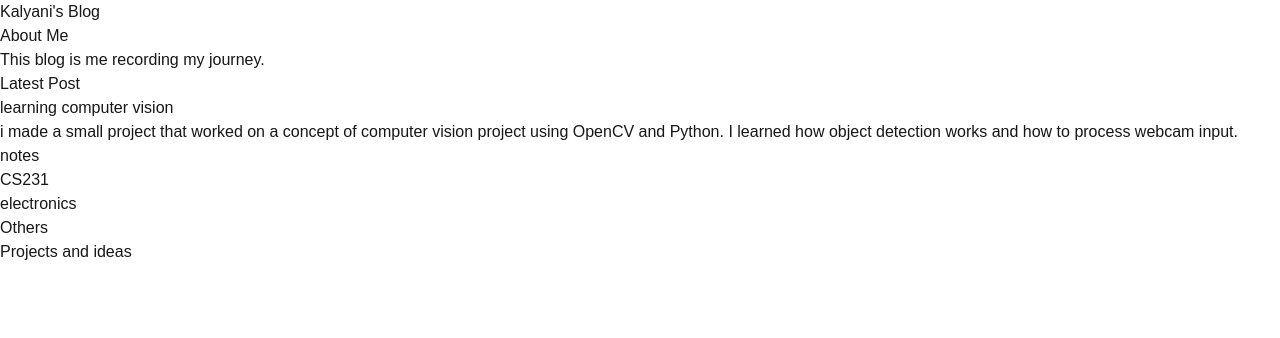
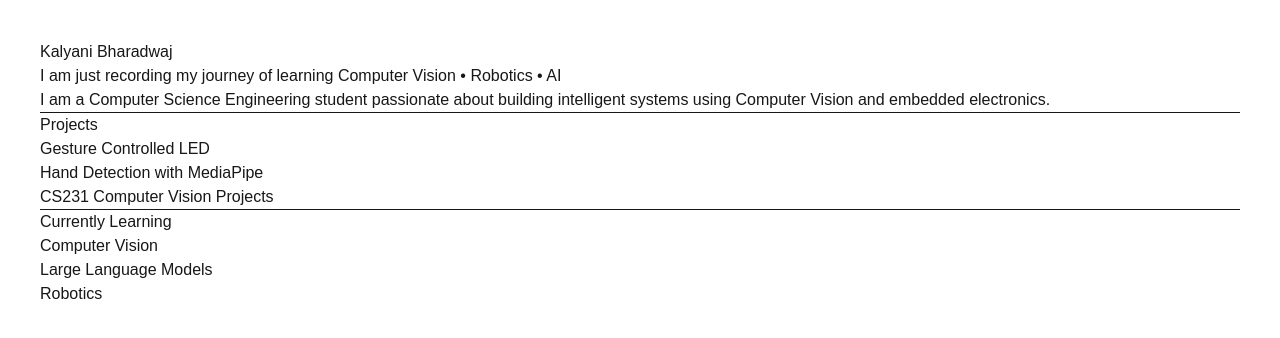
Before and after one commit to KB162/kalyanibharadwaj.github.io, a Next.js app: page / in a window 1280 px wide. Shown: the top 338 px of the page. Built offline with nearby package versions, Linux system fonts and the light colour scheme.

Commit message:
Update homepage

```diff
--- a/app/next.config.js
+++ /dev/null
@@ -1,6 +0,0 @@
-const nextConfig = {
-  output: "export",
-  basePath: "/kalyanibharadwaj.github.io",
-};
-
-module.exports = nextConfig;
--- a/app/page.tsx
+++ b/app/page.tsx
@@ -1,25 +1,35 @@
 export default function Home() {
   return (
-    <main>
-      <h1>Kalyani's Blog</h1>
+    <main style={{ padding: "40px", fontFamily: "Arial" }}>
+      <h1>Kalyani Bharadwaj</h1>
 
-      <h2>About Me</h2>
-      <p>This blog is me recording my journey.</p>
+      <h2>I am just recording my journey of learning
+        Computer Vision • Robotics • AI</h2>
 
-      <h2>Latest Post</h2>
-
-      <h3>learning computer vision</h3>
       <p>
-        i made a small project that  worked on a concept of computer vision project using OpenCV and Python.
-        I learned how object detection works and how to process webcam input.
+        I am a Computer Science Engineering student passionate about building
+        intelligent systems using Computer Vision and embedded electronics.
       </p>
 
-      <h2>notes</h2>
-      <p>CS231</p>
-      <p>electronics</p>
+      <hr />
 
-      <h2>Others</h2>
-      <p>Projects and ideas</p>
+      <h2>Projects</h2>
+
+      <ul>
+        <li>Gesture Controlled LED</li>
+        <li>Hand Detection with MediaPipe</li>
+        <li>CS231 Computer Vision Projects</li>
+      </ul>
+
+      <hr />
+
+      <h2>Currently Learning</h2>
+
+      <ul>
+        <li>Computer Vision</li>
+        <li>Large Language Models</li>
+        <li>Robotics</li>
+      </ul>
     </main>
   );
 }
```
